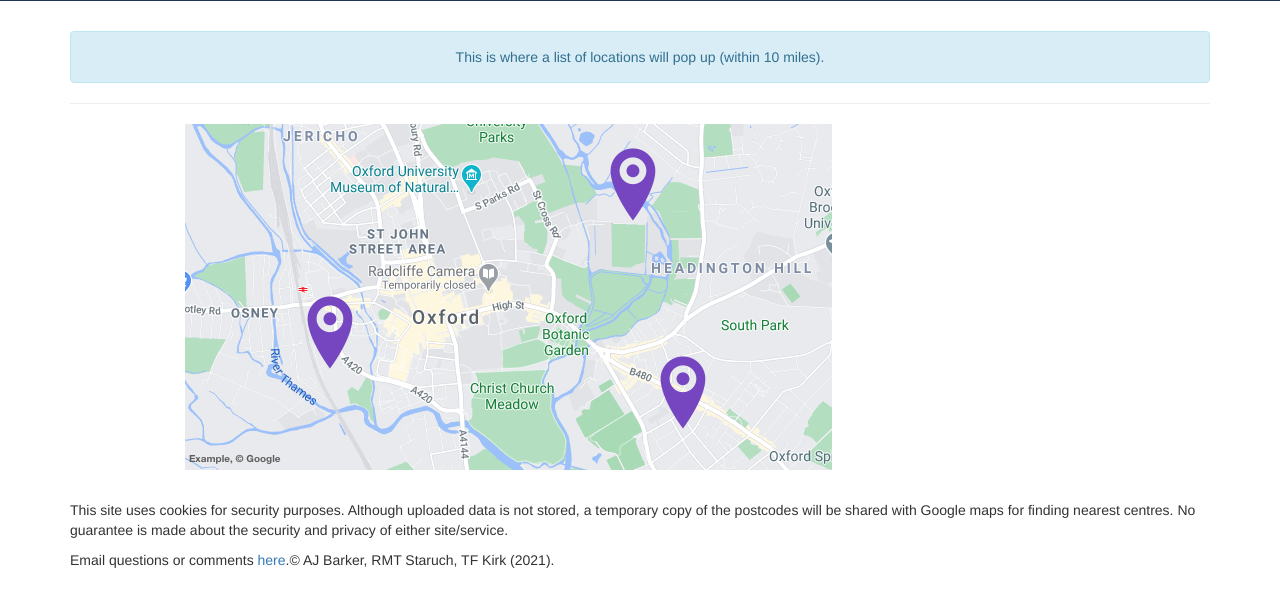
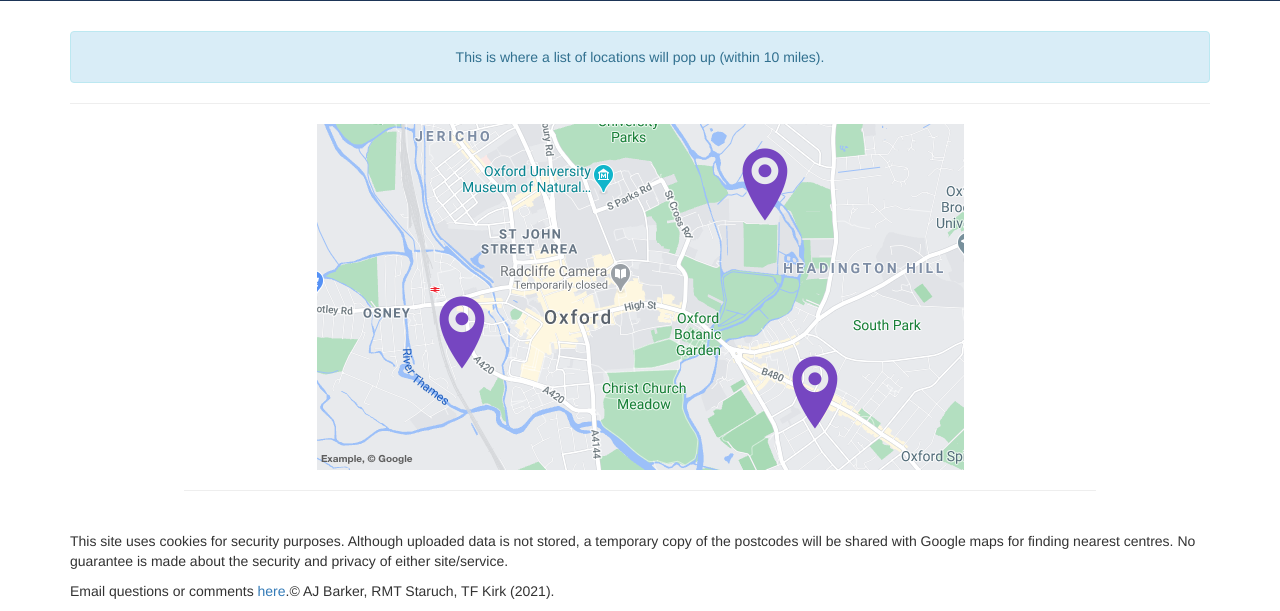
Before and after one commit to ajbarker93/vaxi_track, a Django app: page /userpage in a window 1280 px wide. Shown: the part 420-1031 px from the top of the page. Before the commit the page ends 988 px from the top, so only its background shows below. Run offline with Django 3.2, Linux system fonts and the light colour scheme; some libraries are stand-ins or nearby versions.

Commit message:
Stable. Before backend integration.

```diff
--- a/hello/templates/userpage.html
+++ b/hello/templates/userpage.html
@@ -22,7 +22,9 @@
   <hr>
 </div>
 <div class="container">
-  <p class="center"><img src="static/ox_map_v1.png"/></p>
+  <div class="center">
+    <img src="static/ox_map_v1.png" style="display: block; margin: 0 auto;"/><hr>
+  </div>
 </div>
 
 {% include 'small_footer.html' %}
```
